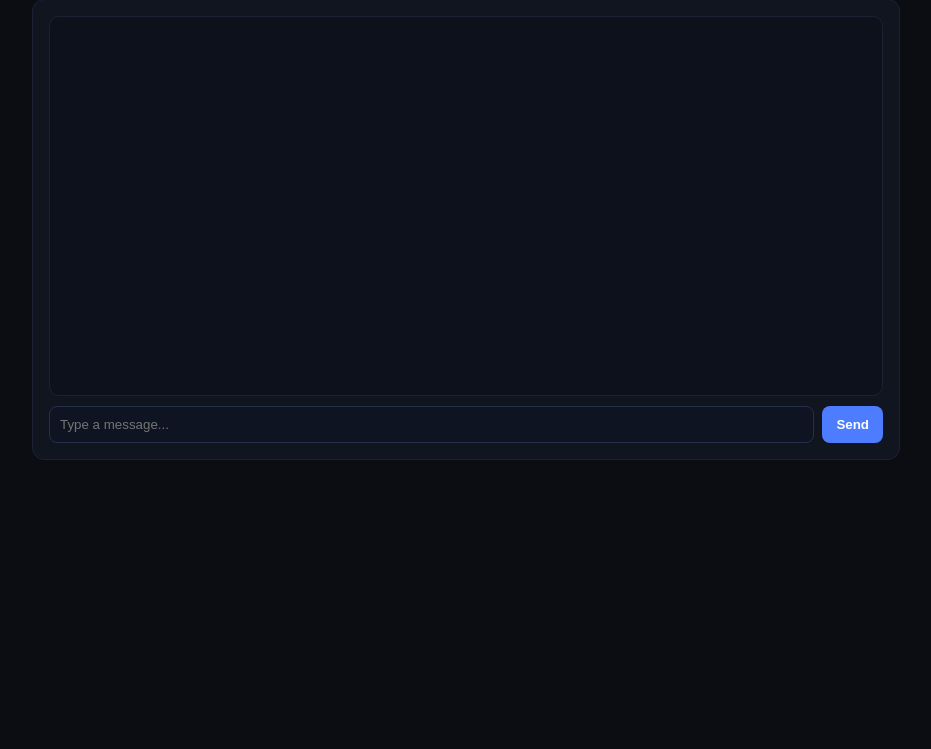
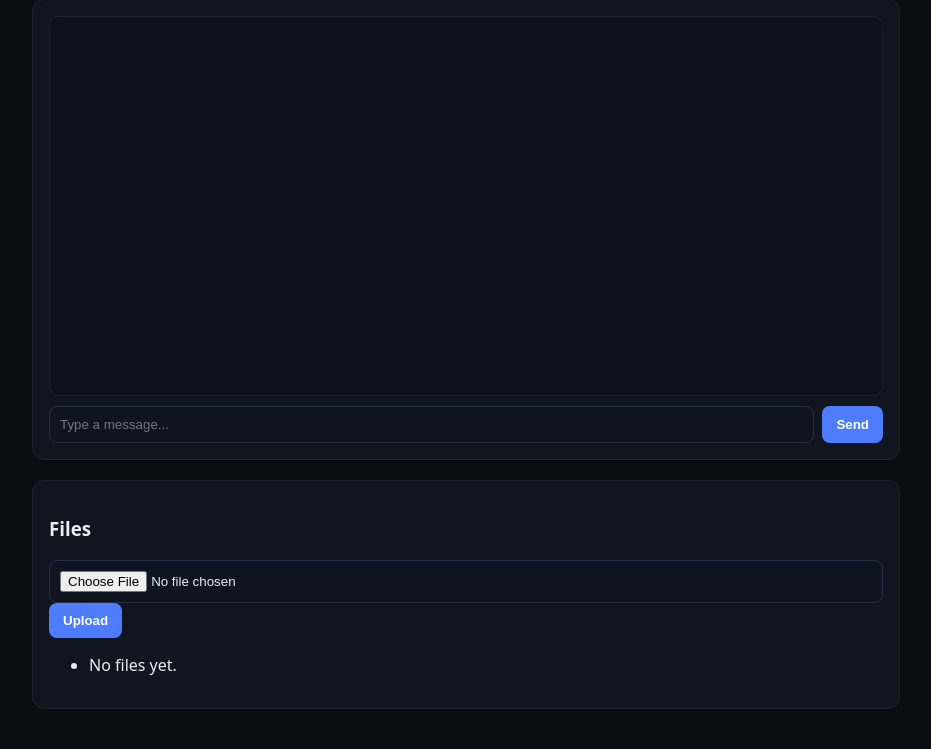
Before and after one commit to anirudhvenkates/PromptHub, a Flask app: page /projects/1 in a window 1280 px wide. Shown: the part 414-1163 px from the top of the page, without its empty margins (174-1105 px from the left). Before the commit the page ends 874 px from the top, so only its background shows below. Run offline with Flask 3, Linux system fonts and the light colour scheme; a user stored in the database is signed in; tables that the repository leaves empty hold one stand-in row (values such as "Sample post").

Commit message:
Added file upload functionality

```diff
--- a/app.py
+++ b/app.py
@@ -1,10 +1,10 @@
-\
 import os
 from datetime import timedelta
-from flask import Flask, render_template, request, redirect, url_for, session, jsonify, flash
+from flask import Flask, render_template, request, redirect, url_for, session, jsonify, flash, send_from_directory
 from flask_sqlalchemy import SQLAlchemy
 from passlib.hash import bcrypt
 from dotenv import load_dotenv
+from werkzeug.utils import secure_filename
 import requests
 
 load_dotenv()
@@ -44,6 +44,20 @@ def login_required(fn):
             return redirect(url_for("login"))
         return fn(*args, **kwargs)
     return wrapper
+
+# --- Simple uploads (per project; filesystem only) ---
+app.config['MAX_CONTENT_LENGTH'] = 16 * 1024 * 1024  # 16 MB
+app.config['UPLOAD_FOLDER'] = os.path.join(app.instance_path, 'uploads')
+os.makedirs(app.config['UPLOAD_FOLDER'], exist_ok=True)
+
+ALLOWED_EXTENSIONS = {'txt','md','pdf','png','jpg','jpeg','gif','csv','json'}
+def allowed_file(name: str) -> bool:
+    return '.' in name and name.rsplit('.', 1)[1].lower() in ALLOWED_EXTENSIONS
+
+def project_upload_dir(project_id: int) -> str:
+    d = os.path.join(app.config['UPLOAD_FOLDER'], str(project_id))
+    os.makedirs(d, exist_ok=True)
+    return d
 
 # --- Routes: Auth (session cookies for simplicity) ---
 @app.route("/register", methods=["GET","POST"])
@@ -107,7 +121,10 @@ def create_project():
 @login_required
 def project_detail(project_id):
     p = Project.query.filter_by(id=project_id, user_id=current_user().id).first_or_404()
-    return render_template("project.html", project=p)
+    # gather per-project files (names only)
+    d = project_upload_dir(project_id)
+    file_names = [f for f in sorted(os.listdir(d)) if os.path.isfile(os.path.join(d, f))]
+    return render_template("project.html", project=p, files=file_names)
 
 @app.route("/projects/<int:project_id>/update", methods=["POST"])
 @login_required
@@ -118,6 +135,63 @@ def update_project(project_id):
     db.session.commit()
     return redirect(url_for("project_detail", project_id=project_id))
 
+# --- Simple file upload/list/download ---
+@app.post("/projects/<int:project_id>/files")
+@login_required
+def upload_file(project_id):
+    # ownership check
+    Project.query.filter_by(id=project_id, user_id=current_user().id).first_or_404()
+
+    if 'file' not in request.files:
+        flash("No file part","error")
+        return redirect(url_for("project_detail", project_id=project_id))
+
+    f = request.files['file']
+    if f.filename == '':
+        flash("No selected file","error")
+        return redirect(url_for("project_detail", project_id=project_id))
+
+    if not allowed_file(f.filename):
+        flash("File type not allowed","error")
+        return redirect(url_for("project_detail", project_id=project_id))
+
+    safe = secure_filename(f.filename)
+    dest_dir = project_upload_dir(project_id)
+    dest_path = os.path.join(dest_dir, safe)
+
+    # If same name exists, append a counter suffix (e.g., "file (1).pdf")
+    base, ext = os.path.splitext(safe)
+    i = 1
+    while os.path.exists(dest_path):
+        safe = f"{base} ({i}){ext}"
+        dest_path = os.path.join(dest_dir, safe)
+        i += 1
+
+    f.save(dest_path)
+    flash("File uploaded","success")
+    return redirect(url_for("project_detail", project_id=project_id))
+
+@app.get("/projects/<int:project_id>/files")
+@login_required
+def list_files(project_id):
+    # ownership check
+    Project.query.filter_by(id=project_id, user_id=current_user().id).first_or_404()
+    d = project_upload_dir(project_id)
+    files = []
+    for fname in sorted(os.listdir(d)):
+        pth = os.path.join(d, fname)
+        if os.path.isfile(pth):
+            files.append({"name": fname, "size": os.path.getsize(pth)})
+    return jsonify(files), 200
+
+@app.get("/projects/<int:project_id>/files/<path:filename>")
+@login_required
+def download_file(project_id, filename):
+    # ownership check
+    Project.query.filter_by(id=project_id, user_id=current_user().id).first_or_404()
+    return send_from_directory(project_upload_dir(project_id), filename, as_attachment=True)
+
+# --- Chat API (OpenRouter only) ---
 @app.route("/api/projects/<int:project_id>/chat", methods=["POST"])
 @login_required
 def api_chat(project_id):
@@ -127,7 +201,6 @@ def api_chat(project_id):
     if not user_message:
         return jsonify({"error": "Message is required"}), 400
 
-    # --- OpenRouter only ---
     api_key = os.getenv("OPENROUTER_API_KEY")
     if not api_key:
         return jsonify({"error": "OPENROUTER_API_KEY not configured on server"}), 500
@@ -137,7 +210,6 @@ def api_chat(project_id):
     headers = {
         "Authorization": f"Bearer {api_key}",
         "Content-Type": "application/json",
-        # Optional but recommended:
         # "HTTP-Referer": os.getenv("APP_URL", "http://localhost:5000"),
         # "X-Title": "PromptHub",
     }
@@ -158,15 +230,11 @@ def api_chat(project_id):
         )
         resp.raise_for_status()
         j = resp.json()
-
-        # Standard OpenAI-compatible extraction
         output_text = ""
         choices = (j or {}).get("choices") or []
         if choices and choices[0].get("message", {}).get("content"):
             output_text = choices[0]["message"]["content"]
-
         return jsonify({"reply": output_text or "[No response text received]"}), 200
-
     except requests.RequestException as e:
         return jsonify({"error": f"LLM request failed: {str(e)}"}), 502
 
--- a/templates/project.html
+++ b/templates/project.html
@@ -13,6 +13,25 @@
     <input id="msg" placeholder="Type a message..." />
     <button id="send">Send</button>
   </div>
+</div>
+
+<!-- Simple per-project uploads -->
+<div class="card" style="margin-top: 20px;">
+  <h3>Files</h3>
+  <form action="{{ url_for('upload_file', project_id=project.id) }}" method="post" enctype="multipart/form-data" style="margin-bottom:10px;">
+    <input type="file" name="file" required>
+    <button type="submit">Upload</button>
+  </form>
+
+  <ul>
+    {% for f in files %}
+      <li>
+        <a href="{{ url_for('download_file', project_id=project.id, filename=f) }}">{{ f }}</a>
+      </li>
+    {% else %}
+        <li>No files yet.</li>
+    {% endfor %}
+  </ul>
 </div>
 
 <script>
```
